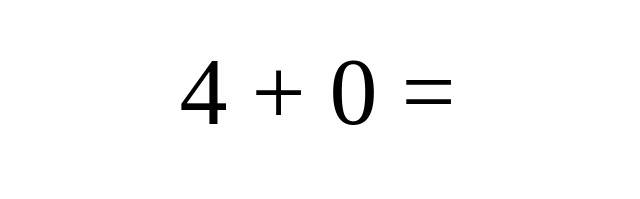
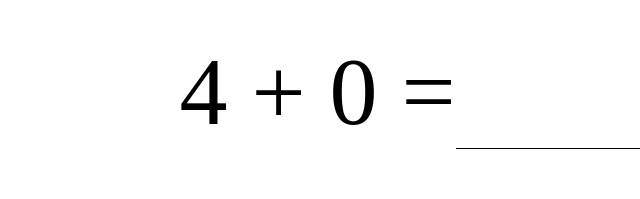
Before and after one commit to BeataJ/mathform-ractive-RXjs, an Angular app: page / in a window 1280 px wide. Shown: the part 217-416 px from the top of the page, without its empty margins (194-834 px from the left). Built offline with nearby package versions, Linux system fonts and the light colour scheme.

Commit message:
style input

```diff
--- a/src/app/equation/equation.component.css
+++ b/src/app/equation/equation.component.css
@@ -6,8 +6,9 @@ form {
 }
 
 input {
+    font-size: 96px;
     border: none;
-    border-bottom: 1px soild black;
+    border-bottom: 1px solid black;
     width: 20%;
     text-align: center;
 }
```
